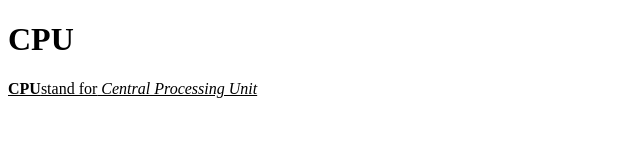
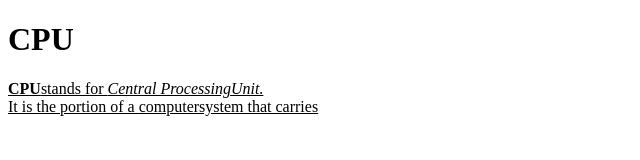
Before and after one commit to iamneo-production/bdbecdefbbdacbcebfadaeccdfffebaeceaec, a website: page public/index.html in a window 1280 px wide. Shown: the whole page, without its empty margins (0-640 px from the left). Drawn offline with Linux system fonts and the light colour scheme.

Commit message:
Backup Commit

```diff
--- a/public/index.html
+++ b/public/index.html
@@ -2,9 +2,7 @@
 <html>
     <body>
         <h1> CPU</h1>
-        <p><u>
-            <b>CPU</b>stand for<i> Central Processing Unit</i>
-                   </u></p><br>
+        <p><u><b>CPU</b>stands for <i>Central ProcessingUnit.</i><br>It is the portion of a <u>computer</u>system that carries<br>
     </body>
 
 </html>
```
